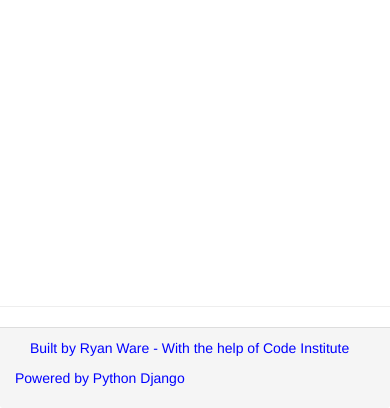
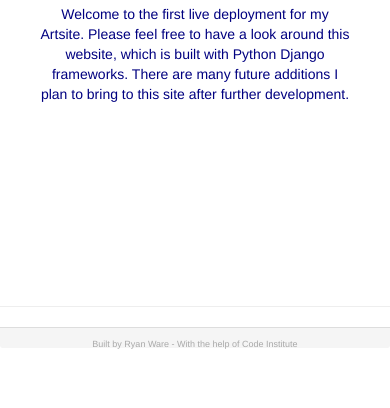
Before and after one commit to RyanWare1987/artsite, a Django app: page /home/ in a window 390 px wide. Shown: the part 463-871 px from the top of the page. After the commit the page ends 812 px from the top, so only its background shows below. Run offline with Django 3.2, Linux system fonts and the light colour scheme; parts of the project's set-up code (start-up, migrations or seed data) failed here and were passed over; some libraries are stand-ins or nearby versions; some web fonts are replaced.

Commit message:
further improved responsiveness and added css classes

```diff
--- a/static/css/custom.css
+++ b/static/css/custom.css
@@ -1,5 +1,9 @@
 p {
     color: blue;
+}
+
+body {
+    font-family: verdana;
 }
 
 
@@ -12,6 +16,12 @@ p {
     text-align: center;
     text-decoration: none;
 }
+@media only screen and (max-width: 640px) {
+    .fa {
+        width: 52px;
+    }
+}
+
 /* Add a hover effect */
 .fa:hover {
     opacity: 0.9;
@@ -88,7 +98,7 @@ p {
 }
 @media only screen and (max-width: 640px) {
     img.product-image {
-        width: 150px;
+        width: 130px;
         height: auto;
         display: block;
         margin-left: auto;
@@ -103,6 +113,25 @@ p {
     width: 80%;
     margin: auto;
 }
+@media only screen and (max-width: 640px) {
+    #CarouselContainer {
+        width: 100%;
+        margin: auto;
+    }
+    div.carousel-caption {
+        position: relative;
+        left: auto;
+        right: auto;
+    }
+    h3.carouselh3 {
+        color: navy;
+        text-shadow: none;
+    }
+    p.carouselp {
+        color: darkgray;
+        text-shadow: none;
+    }
+}
 #myCarousel {
     margin-top: 50px;
 }
@@ -115,6 +144,13 @@ p {
     color:lightcyan;
     text-shadow: 2px 2px black;
     font-family: verdana;
+}
+.index-text {
+    margin-top: 25px;
+    margin-left: 5px;
+    margin-right: 5px;
+    color: navy;
+    text-align: center;
 }
 
 
@@ -164,6 +200,17 @@ pages due to the content being partially covered by navbar*/
     margin-top: 30px;
 }
 
+/* Footer details */
+.footer-text {
+    color: darkgrey;
+}
+@media only screen and (max-width: 640px) {
+    p.footer-text {
+        font-size: 9px;
+        text-align: center;
+    }
+}
+
 
 
 
--- a/templates/base.html
+++ b/templates/base.html
@@ -68,10 +68,10 @@
 <!--Panel for the Footer - brief signature-->
 <div class="panel-footer">
     <div class="col-xs-12 col-sm-8">
-        <p>Built by Ryan Ware - With the help of Code Institute</p>
+        <p class="footer-text">Built by Ryan Ware - With the help of Code Institute</p>
     </div>
-    <div class-"col-xs-12 col-sm-4 float-right">
-        <p>Powered by Python Django</p>
+    <div class="hidden-xs col-sm-4 float-right">
+        <p class="footer-text">Powered by Python Django</p>
     </div>
 </div>
 </html>
--- a/templates/contact.html
+++ b/templates/contact.html
@@ -5,7 +5,7 @@
 
 <div class="container-fluid" id="body-content">
 	<!--Contact Form loaded as Bootstrap-->
-	<h1>Contact Ryan Ware</h1>
+	<h3>Contact Ryan Ware</h3>
 	<form role = "form" action = "" method = "post">
     	{% csrf_token %}
     	{{ form | as_bootstrap }}
--- a/templates/index.html
+++ b/templates/index.html
@@ -61,6 +61,9 @@
           </a>
         </div>
   </div>
+  <div class="index-text">
+    <p class="index-text">Welcome to the first live deployment for my Artsite. Please feel free to have a look around this website, which is built with Python Django frameworks. There are many future additions I plan to bring to this site after further development.</p>
+  </div>
 </div>
 
 
```
Also changed, not shown: templates/about.html (+9 -2 lines).
